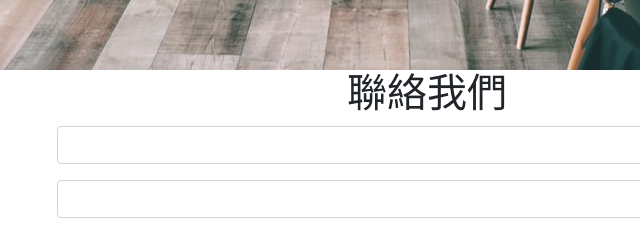
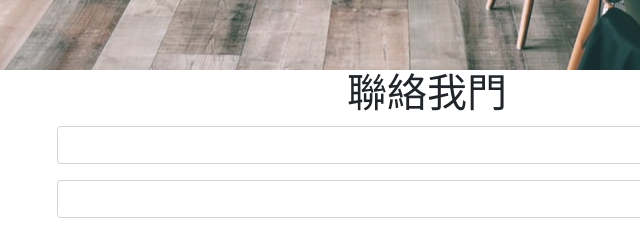
Before and after one commit to sccau189/web_GDA_1090723, a plain HTML site: page index.html in a window 1280 px wide. Shown: the part 4364-4595 px from the top of the page, 213-853 px from the left. Drawn offline with nearby package versions, Linux system fonts and the light colour scheme.

Commit message:
109072601

```diff
--- a/index.html
+++ b/index.html
@@ -212,7 +212,7 @@
 
     <!-- 聯絡我們 -->
       <form>
-        <h1>聯絡我們</h1>
+        <h1>聯絡我門</h1>
         <div class="form-group row">
           <label for="inputEmail3" class="col-sm-2 col-form-label">姓名</label>
           <div class="col-sm-10">
```
